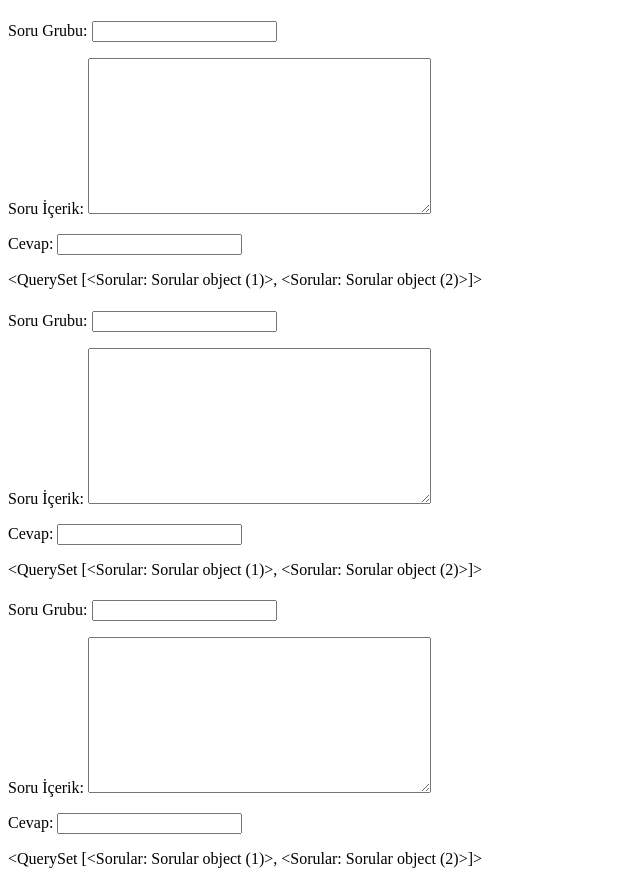
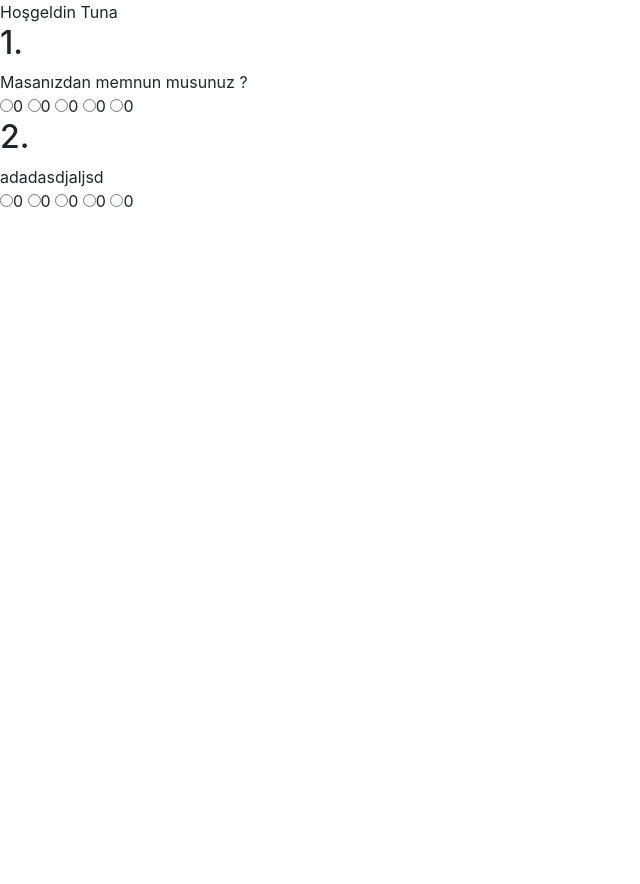
Before and after one commit to tunahancakil/djangoapp, a Django app: page / in a window 1280 px wide. Shown: the whole page, without its empty margins (0-640 px from the left). After the commit the page ends 207 px from the top, so only its background shows below. Run offline with Django 3.2, Linux system fonts and the light colour scheme; a user stored in the database is signed in; data comes from the database, SQL or seed files in the repository; both versions use the stored data as it was after the commit; some libraries are stand-ins or nearby versions.

Commit message:
Ön yüz için db objeler eklendi.

```diff
--- a/home/views.py
+++ b/home/views.py
@@ -3,16 +3,13 @@
 from django.contrib import messages
 from anket.models import Sorular
 from django.core.paginator import Paginator, EmptyPage, PageNotAnInteger
-from anket.soruform import SorularForm
 
 # Create your views here.
 def home_view(request):
     sorularım = Sorular.objects.all()
-    soruform = SorularForm()
     if request.user.is_authenticated:
         context = {
             'isim' : 'Tuna',
-            'soru_baslik' : soruform,
             'sorularim' : sorularım,
         }
     else:
--- a/template/index.html
+++ b/template/index.html
@@ -1,15 +1,20 @@
 <!DOCTYPE HTML>
 <html lang ='tr'>
 <head>
-
+<link rel="stylesheet" href="https://stackpath.bootstrapcdn.com/bootstrap/4.3.1/css/bootstrap.min.css" integrity="sha384-ggOyR0iXCbMQv3Xipma34MD+dH/1fQ784/j6cY/iJTQUOhcWr7x9JvoRxT2MZw1T" crossorigin="anonymous">
+<script src="https://code.jquery.com/jquery-3.3.1.slim.min.js" integrity="sha384-q8i/X+965DzO0rT7abK41JStQIAqVgRVzpbzo5smXKp4YfRvH+8abtTE1Pi6jizo" crossorigin="anonymous"></script>
+<script src="https://cdnjs.cloudflare.com/ajax/libs/popper.js/1.14.7/umd/popper.min.js" integrity="sha384-UO2eT0CpHqdSJQ6hJty5KVphtPhzWj9WO1clHTMGa3JDZwrnQq4sF86dIHNDz0W1" crossorigin="anonymous"></script>
+<script src="https://stackpath.bootstrapcdn.com/bootstrap/4.3.1/js/bootstrap.min.js" integrity="sha384-JjSmVgyd0p3pXB1rRibZUAYoIIy6OrQ6VrjIEaFf/nJGzIxFDsf4x0xIM+B07jRM" crossorigin="anonymous"></script>
 </head>
 <body>
-{% for x in soru_baslik %}
-<h1> {{context}} </h1>
-<p>
-{{soru_baslik.as_p}}
-{{sorularim}}
-</p>
-{% endfor %}
+<a>Hoşgeldin {{isim}} <a><br>
+{% for sorular in sorularim%}
+    <h2> {{sorular.id}}. </h2> {{sorular.soru_icerik}} <br>
+    <input type="radio" name="puan" value="1">{{sorular.cevap}}
+    <input type="radio" name="puan" value="2">{{sorular.cevap}}
+    <input type="radio" name="puan" value="3">{{sorular.cevap}}
+    <input type="radio" name="puan" value="4">{{sorular.cevap}}
+    <input type="radio" name="puan" value="5">{{sorular.cevap}}
+{%endfor%}
 </body>
 </html>
```
Also changed, not shown: anket/views.py (line endings or trailing spaces), db.sqlite3.
